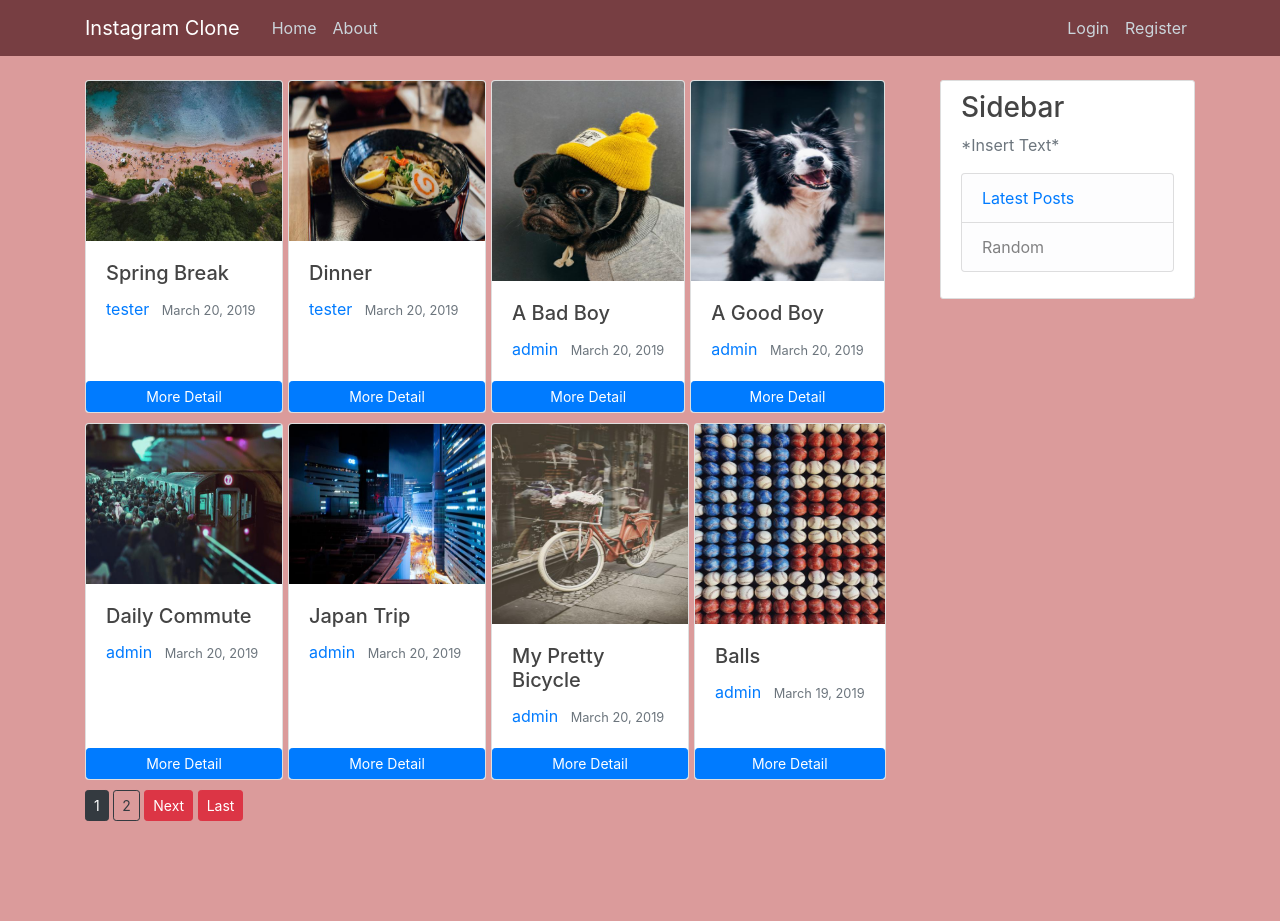
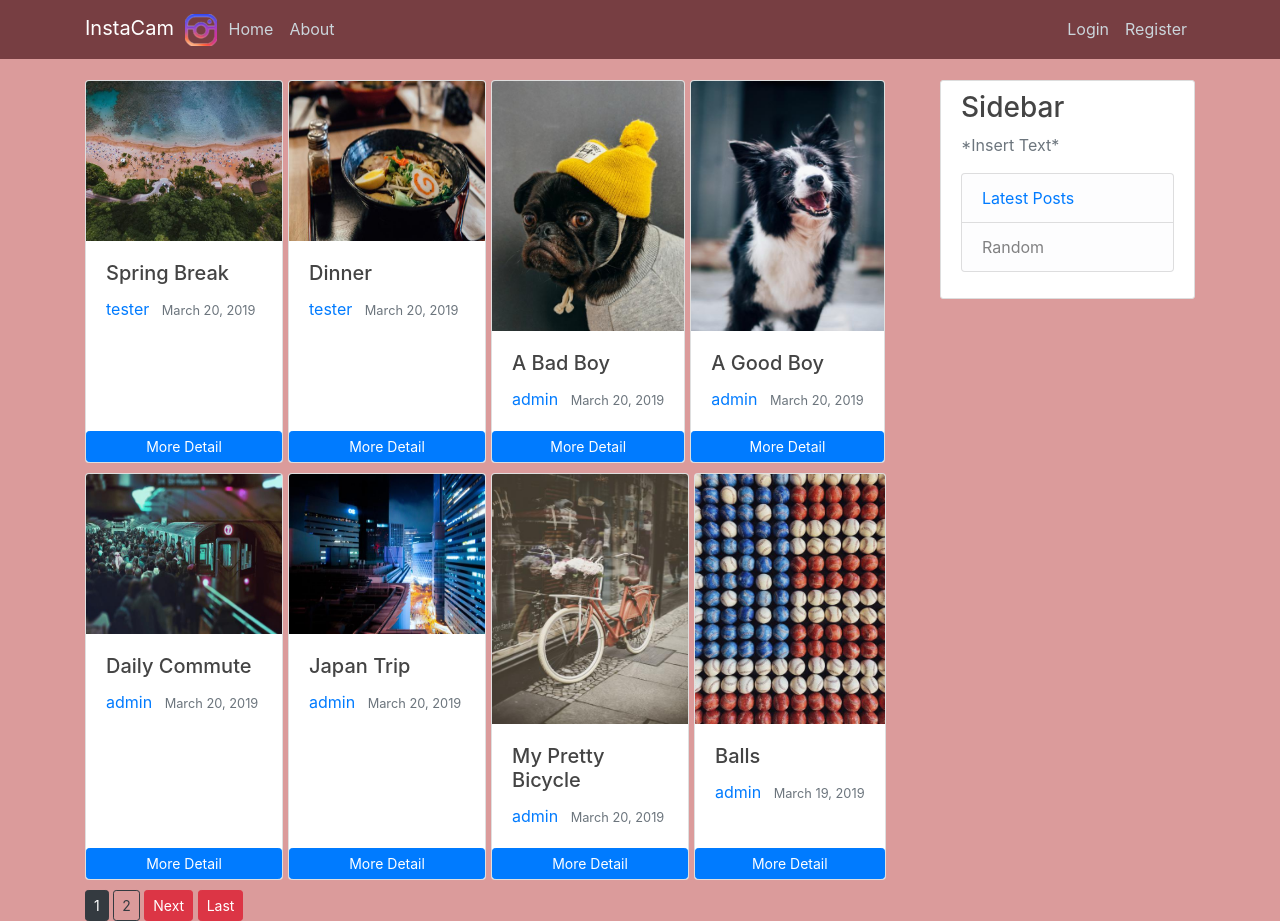
Before and after one commit to Rion5/Django_InstagramClone, a Django app: page / in a window 1280 px wide. Before the commit the page ends 821 px from the top, so only its background shows below. Run offline with Django 3.2, Linux system fonts and the light colour scheme; data comes from the database, SQL or seed files in the repository; both versions use the stored data as it was after the commit; some libraries are stand-ins or nearby versions.

Commit message:
Add favicon and add logo to header

```diff
--- a/instagram/static/instagram/main.css
+++ b/instagram/static/instagram/main.css
@@ -94,7 +94,7 @@ a.article-title:hover {
 
 .card-img-top{
   min-height: 160px;
-  max-height: 200px;
+  max-height: 250px;
 }
 
 .flexbox-grid{
--- a/templates/partials/_header.html
+++ b/templates/partials/_header.html
@@ -2,12 +2,7 @@
 <!DOCTYPE html>
 <html lang="en">
 <head>
-  <meta charset="UTF-8">
-  <meta name="viewport" content="width=device-width, initial-scale=1.0">
-  <meta http-equiv="X-UA-Compatible" content="ie=edge">
-  <title>Document</title>
-</head>
-<head>
+  <link rel="icon" type="image/png" sizes="96x96" href="{% static 'instagram/favicon-96x96.png' %}">
   <!-- Required meta tags -->
   <meta charset="utf-8">
   <meta name="viewport" content="width=device-width, initial-scale=1, shrink-to-fit=no">
@@ -16,9 +11,9 @@
     crossorigin="anonymous">
   <link rel="stylesheet" href="{% static 'instagram/main.css' %}">
   {% if title %}
-  <title>Django Blog - {{ title }}</title>
+  <title>{{ title }}</title>
   {% else %}
-  <title>Django Blog</title>
+  <title>InstaCam</title>
   {% endif %}
 </head>
 <body>
@@ -26,7 +21,8 @@
     <nav class="navbar navbar-expand-md navbar-dark bg-steel fixed-top">
       <div class="fixed-top"></div>
       <div class="container">
-        <a class="navbar-brand mr-4" href="{% url 'instagram-home' %}">Instagram Clone</a>
+        <a class="navbar-brand mr-4" href="{% url 'instagram-home' %}">InstaCam <img src="{% static 'instagram/favicon-32x32.png' %}" alt="InstaCam Logo" style = "margin: 0 -20px 0 5px"></a>
+
         <button class="navbar-toggler" type="button" data-toggle="collapse" data-target="#navbarToggle" aria-controls="navbarToggle"
           aria-expanded="false" aria-label="Toggle navigation">
           <span class="navbar-toggler-icon"></span>
```
Also changed, not shown: db.sqlite3, instagram/static/instagram/favicon-16x16.png (added), instagram/static/instagram/favicon-32x32.png (added), instagram/static/instagram/favicon-96x96.png (added).
